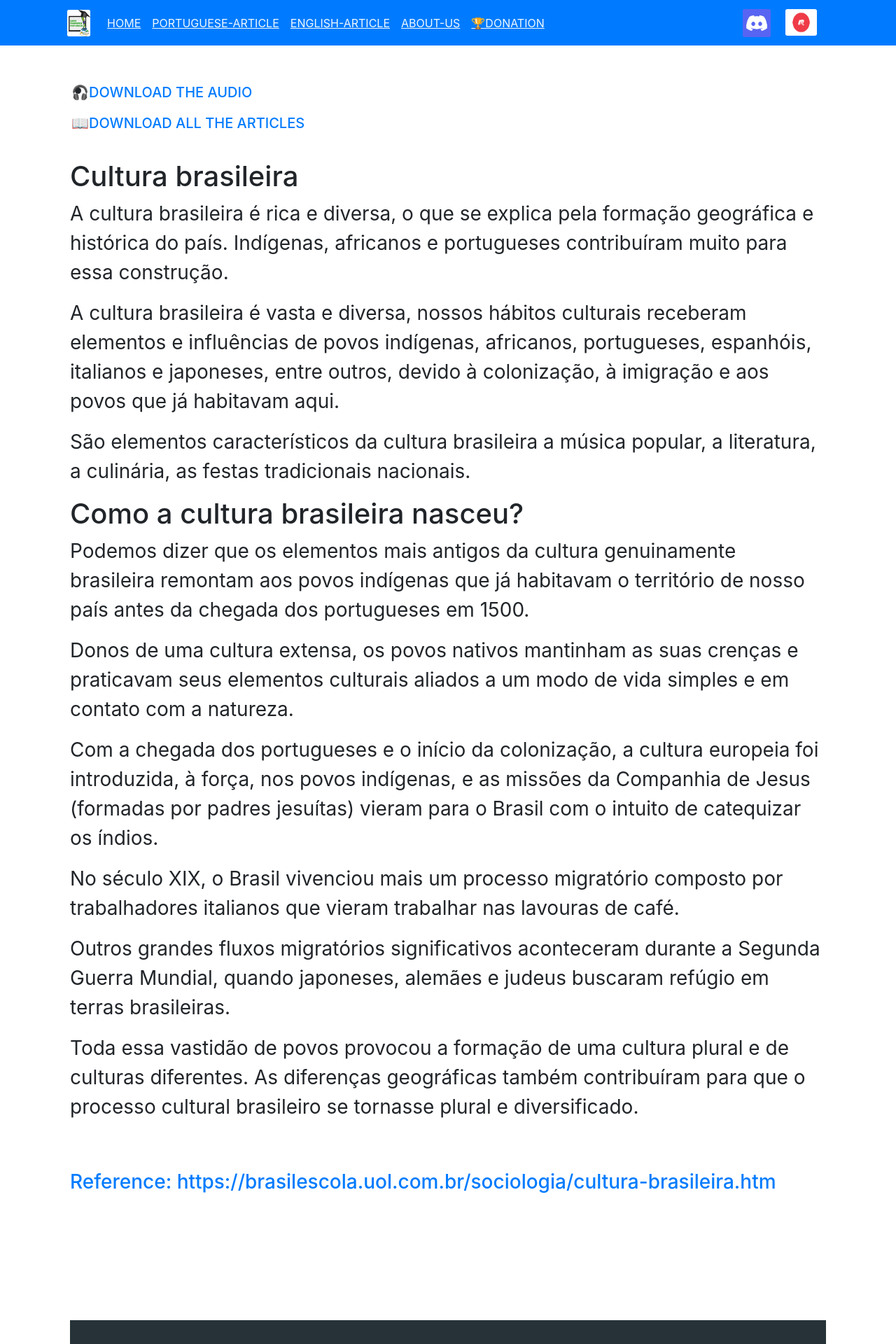
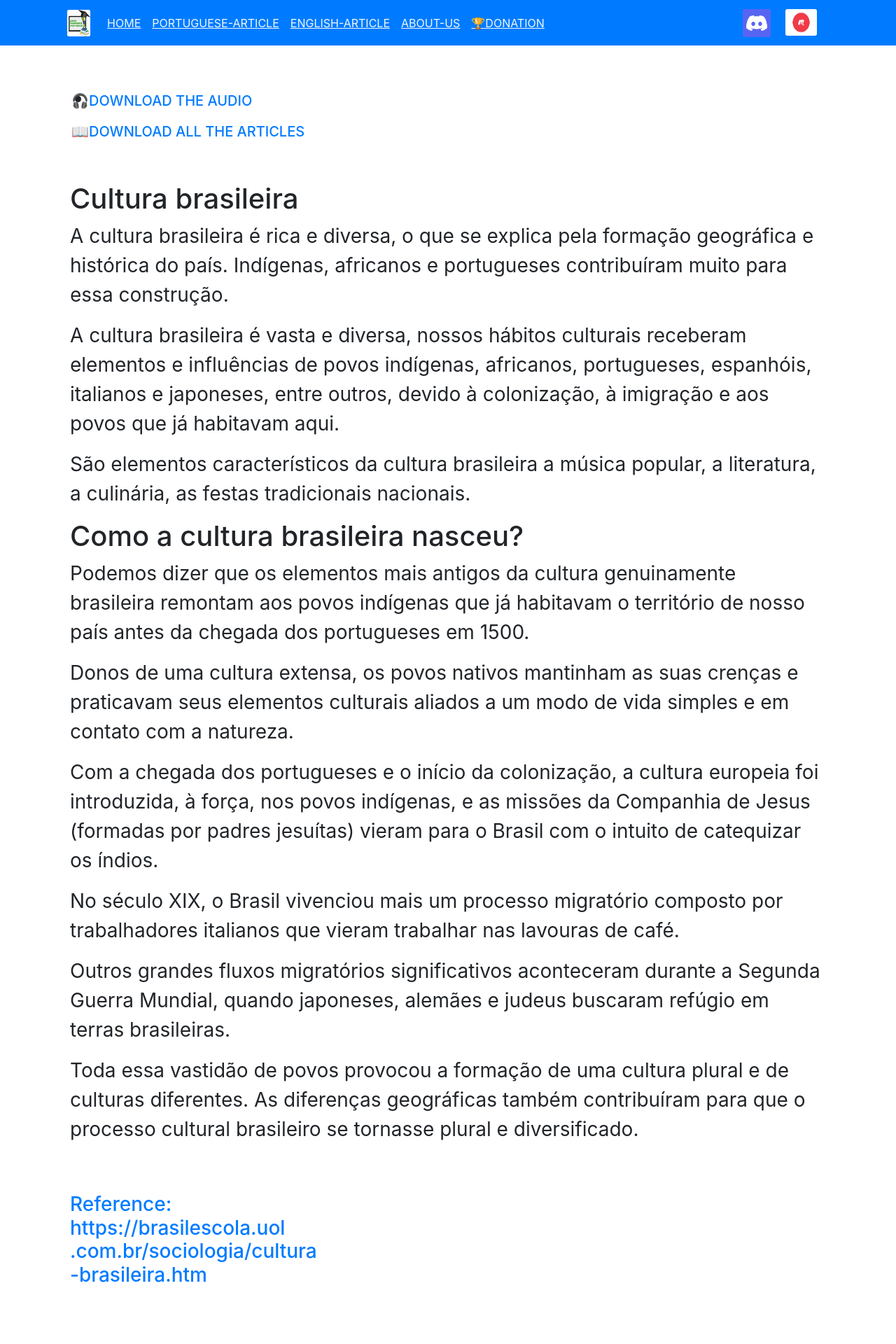
Before and after one commit to Learnportuguesefrombrazil/learnportuguesefrombrazil.github.io, an Angular app: page /portuguese-article in a window 1280 px wide. Shown: the top 1920 px of the page at 70% size. Built offline with nearby package versions, Linux system fonts and the light colour scheme; some icons are missing.

Commit message:
Adicionando melhorias ao projeto

```diff
--- a/src/app/english-article/english-article.component.css
+++ b/src/app/english-article/english-article.component.css
@@ -9,6 +9,11 @@
     font-size: 20px;
 }
 
+.audio-article{
+    padding-top: 20px;
+}
+
+
 .parafrafo-portuguese{
     margin-top: 40px;
 }
--- a/src/app/english-article/english-article.component.html
+++ b/src/app/english-article/english-article.component.html
@@ -46,8 +46,9 @@
             <p>Geographical differences also contributed to the Brazilian cultural process becoming pluralistic and diversified.</p>
 
             <div class="referencia-article">
-                <h3><a href="https://brasilescola.uol.com.br/sociologia/cultura-brasileira.htm">Reference: https://brasilescola.uol.com.br/sociologia/cultura-brasileira.htm </a></h3>
-             </div>
+                <a href="https://brasilescola.uol.com.br/sociologia/cultura-brasileira.htm"><h3> Reference: <br>
+                 https://brasilescola.uol<br>.com.br/sociologia/cultura<br>-brasileira.htm</h3></a>
+              </div>
 
     </div>
 
--- a/src/app/home/home.component.css
+++ b/src/app/home/home.component.css
@@ -1,8 +1,7 @@
 
 .padding-topo-1{
-    padding-top: 6%;
-    padding-left: 0%;
-    padding-right: 0%;
+    margin-top: 68px;
+
 }
 
 .padding-topo-2{
--- a/src/app/navbar/navbar.component.css
+++ b/src/app/navbar/navbar.component.css
@@ -12,9 +12,10 @@
     text-decoration:underline;;
     color: aliceblue;
     font-size: 16px;
+    background-color: #007bff;
 }
 
-.nav-item:hover {
+.nav-item #navbarNav:hover {
     background-color: rgb(176, 176, 176);
     border-radius: 5px;
     text-decoration: none;
@@ -37,10 +38,18 @@
     height: 60px;
   }
 
+  .discord {
+    background-color: #007bff;
+  }
+
   .meetup img{
     margin-right: 20px;
     width: 45px;
     height: 38px;
+  }
+
+  .meetup {
+    background-color: #007bff;
   }
 
   .meetup img:hover{
--- a/src/app/navbar/navbar.component.html
+++ b/src/app/navbar/navbar.component.html
@@ -1,11 +1,10 @@
 <div class="container">
-  <nav class="navbar navbar-expand-lg bg-primary fixed-top p-0">
+  <nav class="navbar navbar-expand-lg navbar-expand-sm bg-primary fixed-top p-0">
     <div class="container">
     <a class="navbar-brand" style="color:#f8f9fa;
      padding-left: 1%;" href="#"><img src="assets/img/logo.png" style="width: 33px; border-radius: 7%;"></a>
     <button class="navbar-toggler" type="button" data-bs-toggle="collapse" data-bs-target="#navbarNav" aria-controls="navbarNav" aria-expanded="false" aria-label="Toggle navigation">
-      <span class="navbar-toggler-icon"></span>
-      <span class="navbar-toggler-icon"><img src="assets/img/menu.png" style="width: 35px;"></span>
+       <span class="navbar-toggler-icon"><img src="assets/img/menu.png" style="width: 35px;"></span>
     </button>
     <div class="collapse navbar-collapse" id="navbarNav">
       <ul class="navbar-nav">
@@ -20,7 +19,7 @@
         </li>
 
         <li routerLink="/portuguese-article" class="nav-item">
-          <a class="nav-link disabled" style="text-decoration-color: rgb(107, 166, 235);">PORTUGUESE-ARTICLE</a>
+          <a class="nav-link disabled" style="text-decoration-color: rgb(107, 166, 235);">PORTUGUESE-ARTICLE </a>
         </li>
 
         <li routerLink="/english-article" class="nav-item">
--- a/src/app/portuguese-article/portuguese-article.component.css
+++ b/src/app/portuguese-article/portuguese-article.component.css
@@ -1,6 +1,10 @@
 .page-content{
     margin-top: 60px;
     font-size: 28px;
+}
+
+.botao-download{
+  margin-top: 100px;
 }
 
 .audio-article li h3{
@@ -9,8 +13,12 @@
     font-size: 20px;
 }
 
+.audio-article{
+    padding-top: 60px;
+}
+
 .parafrafo-portuguese{
-    margin-top: 40px;
+    margin-top: 60px;
 }
 
 .referencia-article{
--- a/src/app/portuguese-article/portuguese-article.component.html
+++ b/src/app/portuguese-article/portuguese-article.component.html
@@ -1,7 +1,4 @@
 <div class="container">
-    <div class="page-header">
-        <h1 class="page-title">Portuguese-Article</h1>
-    </div>
     <div class="page-content">
             <div>
                 <ul class="audio-article">
@@ -44,7 +41,8 @@
             <p>Toda essa vastidão de povos provocou a formação de uma cultura plural e de culturas diferentes. As diferenças geográficas também contribuíram para que o processo cultural brasileiro se tornasse plural e diversificado.</p>
 
             <div class="referencia-article">
-                <h3><a href="https://brasilescola.uol.com.br/sociologia/cultura-brasileira.htm">Reference: https://brasilescola.uol.com.br/sociologia/cultura-brasileira.htm </a></h3>
+               <a href="https://brasilescola.uol.com.br/sociologia/cultura-brasileira.htm"><h3> Reference: <br>
+                https://brasilescola.uol<br>.com.br/sociologia/cultura<br>-brasileira.htm</h3></a>
              </div>
 
         </div>
```
Also changed, not shown: src/app/navbar/navbar.component.ts (line endings or trailing spaces), 3 other files (tests, documents, lock files or other folders).
